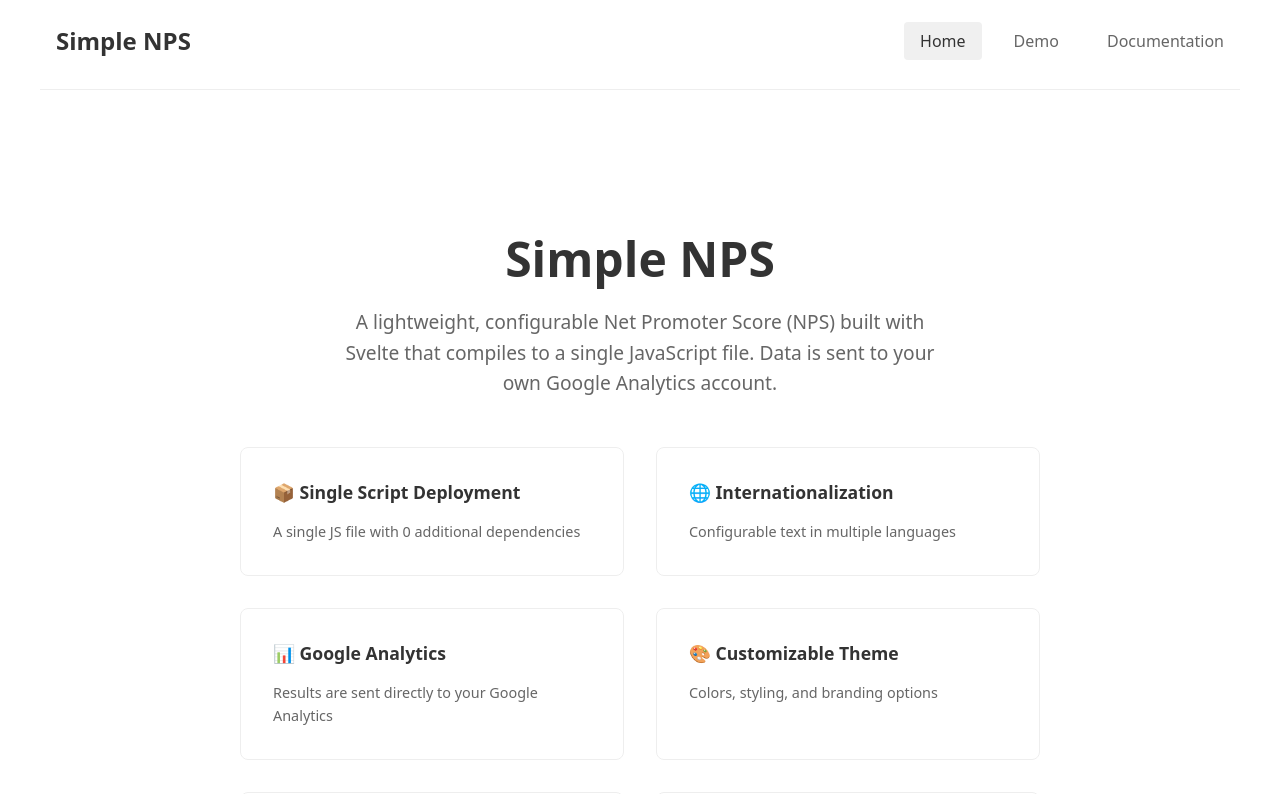
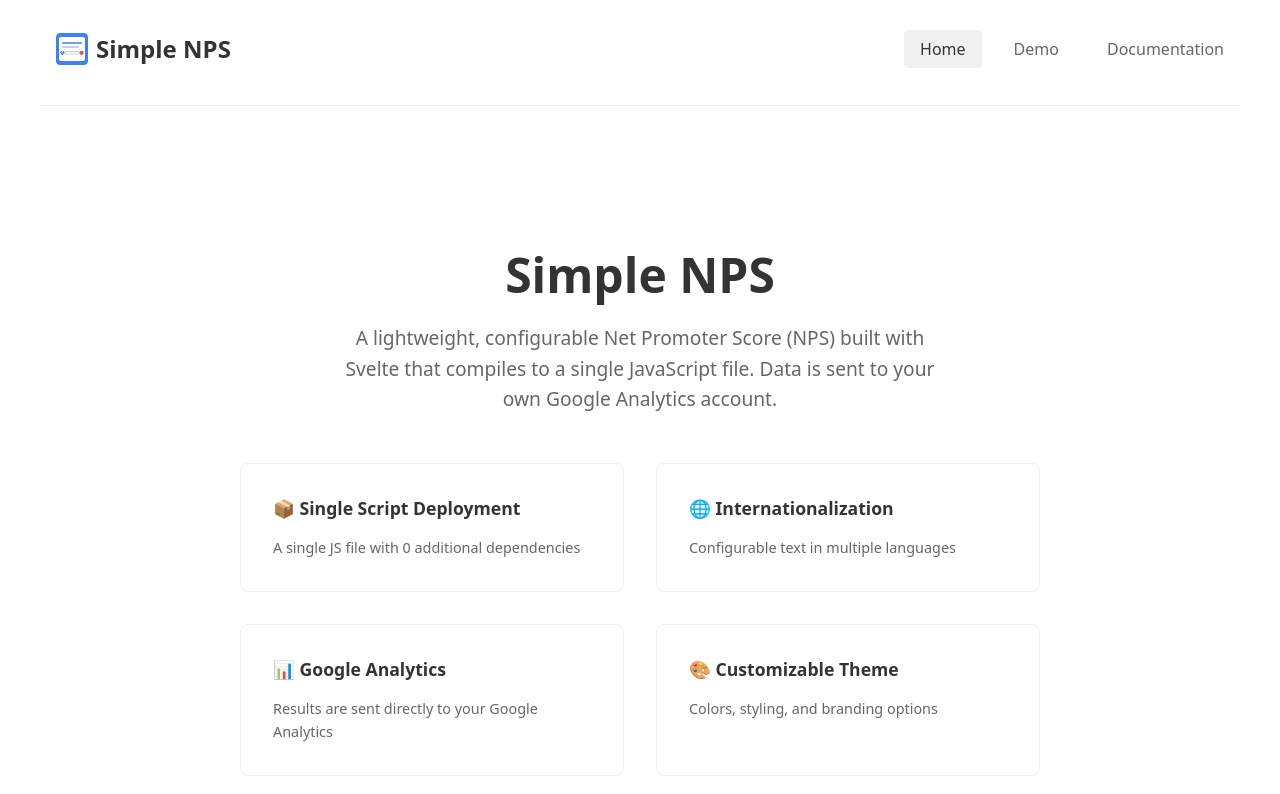
Before and after one commit to kevinkace/simple-nps, a SvelteKit app in the folder apps/website/: page / in a window 1280 px wide. Shown: the top 794 px of the page. Built offline with nearby package versions, Linux system fonts and the light colour scheme.

Commit message:
favicon/logo

```diff
--- a/apps/website/src/app.html
+++ b/apps/website/src/app.html
@@ -2,7 +2,7 @@
 <html lang="en">
 	<head>
 		<meta charset="utf-8" />
-		<link rel="icon" href="%sveltekit.assets%/favicon.png" />
+		<link rel="icon" href="%sveltekit.assets%/favicon.svg" type="image/svg+xml" />
 		<meta name="viewport" content="width=device-width" />
 		<title>Simple NPS</title>
 		%sveltekit.head%
--- a/apps/website/src/routes/+layout.svelte
+++ b/apps/website/src/routes/+layout.svelte
@@ -5,7 +5,12 @@
 
 <main>
   <nav>
-    <h1><a href="{base}/">Simple NPS</a></h1>
+    <h1>
+      <a href="{base}/">
+        <img src="{base}/logo.svg" alt="Simple NPS" class="logo" />
+        Simple NPS
+      </a>
+    </h1>
     <ul>
       <li><a href="{base}/" class:active={$page.url.pathname === base + '/'}>Home</a></li>
       <li><a href="{base}/demo" class:active={$page.url.pathname === base + '/demo'}>Demo</a></li>
@@ -39,6 +44,14 @@
   nav h1 a {
     text-decoration: none;
     color: #333;
+    display: flex;
+    align-items: center;
+    gap: 0.5rem;
+  }
+
+  .logo {
+    width: 32px;
+    height: 32px;
   }
 
   nav ul {
```
Also changed, not shown: apps/website/static/favicon.svg (added), apps/website/static/logo.svg (added).
